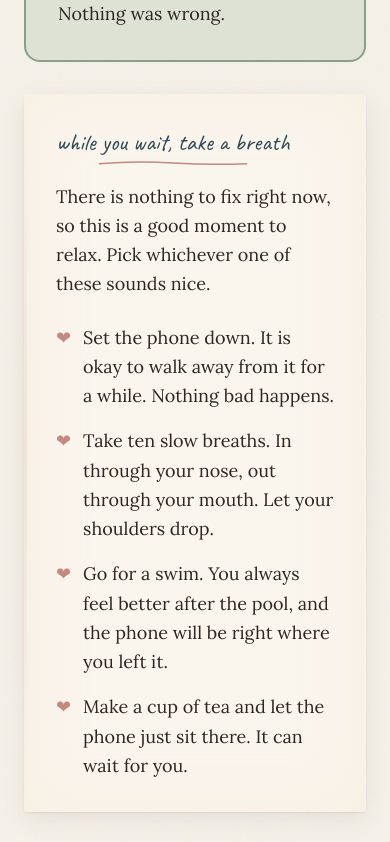
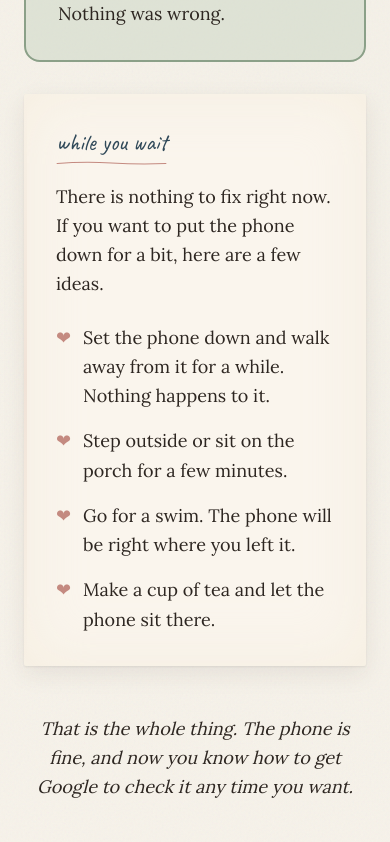
Before and after one commit to karlmarx/mom-93fyi, a Next.js app: page /hotphone in a window 390 px wide. Shown: the part 3460-4302 px from the top of the page. Built offline with nearby package versions, Linux system fonts and the light colour scheme.

Commit message:
style(hotphone): plainer copy, drop motivational/saccharine phrasing

```diff
--- a/app/hotphone/page.tsx
+++ b/app/hotphone/page.tsx
@@ -40,10 +40,10 @@ const steps: { title: string; body: string }[] = [
 ];
 
 const relax: string[] = [
-  "Set the phone down. It is okay to walk away from it for a while. Nothing bad happens.",
-  "Take ten slow breaths. In through your nose, out through your mouth. Let your shoulders drop.",
-  "Go for a swim. You always feel better after the pool, and the phone will be right where you left it.",
-  "Make a cup of tea and let the phone just sit there. It can wait for you.",
+  "Set the phone down and walk away from it for a while. Nothing happens to it.",
+  "Step outside or sit on the porch for a few minutes.",
+  "Go for a swim. The phone will be right where you left it.",
+  "Make a cup of tea and let the phone sit there.",
 ];
 
 export default function HotPhonePage() {
@@ -181,11 +181,11 @@ export default function HotPhonePage() {
         {/* Ways to relax */}
         <section className="letter-paper p-8 md:p-10 mb-12">
           <div className="scribble-underline inline-block mb-4">
-            <span className="font-hand text-2xl text-navy">while you wait, take a breath</span>
+            <span className="font-hand text-2xl text-navy">while you wait</span>
           </div>
           <p className="font-body text-lg text-ink leading-relaxed mb-6">
-            There is nothing to fix right now, so this is a good moment to relax.
-            Pick whichever one of these sounds nice.
+            There is nothing to fix right now. If you want to put the phone down
+            for a bit, here are a few ideas.
           </p>
           <ul className="space-y-4">
             {relax.map((line, i) => (
@@ -205,9 +205,8 @@ export default function HotPhonePage() {
         {/* Closing */}
         <section className="text-center mb-8">
           <p className="font-body text-lg md:text-xl text-ink leading-relaxed italic mb-6">
-            That is the whole thing. Your phone is fine, and now you know
-            exactly what to do whenever you want to double check. You never have
-            to sit and worry, and you do not have to wait for anyone.
+            That is the whole thing. The phone is fine, and now you know how to
+            get Google to check it any time you want.
           </p>
           <span className="signature">your son&apos;s AI</span>
         </section>
```
